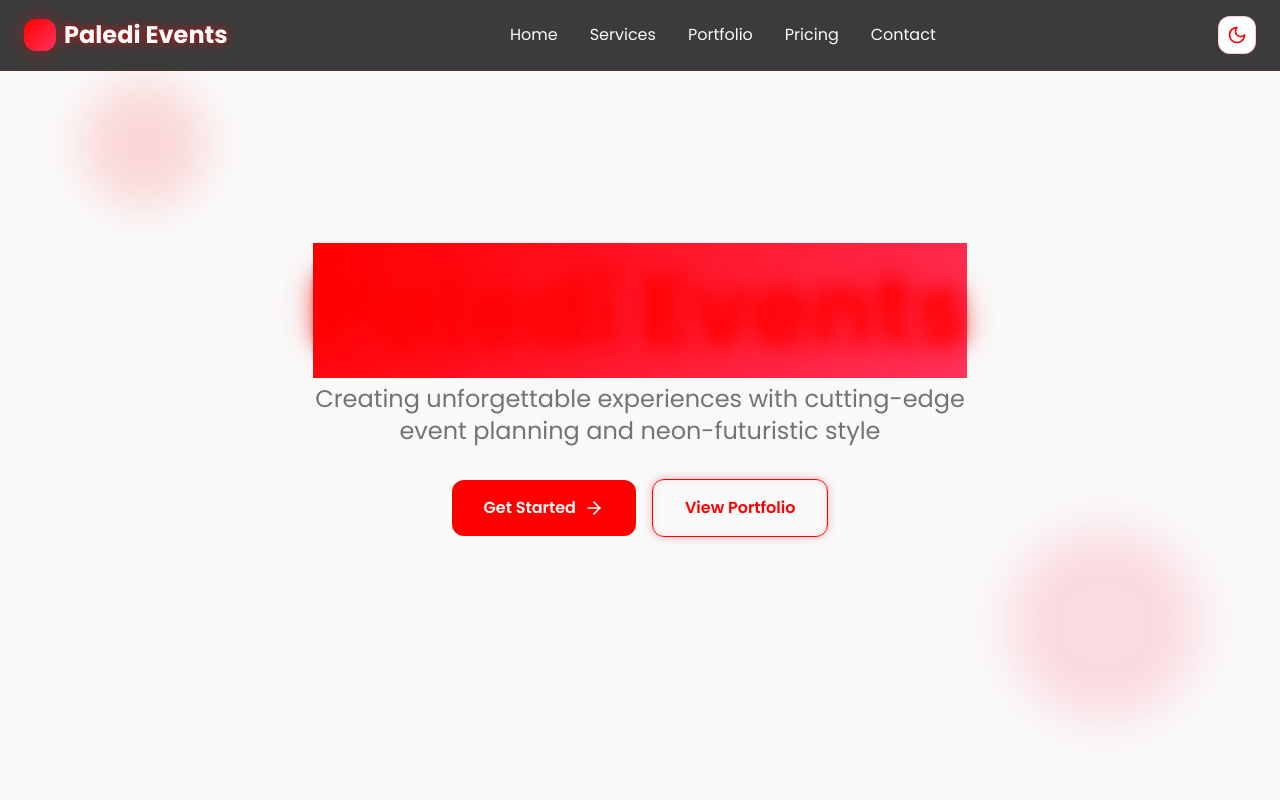
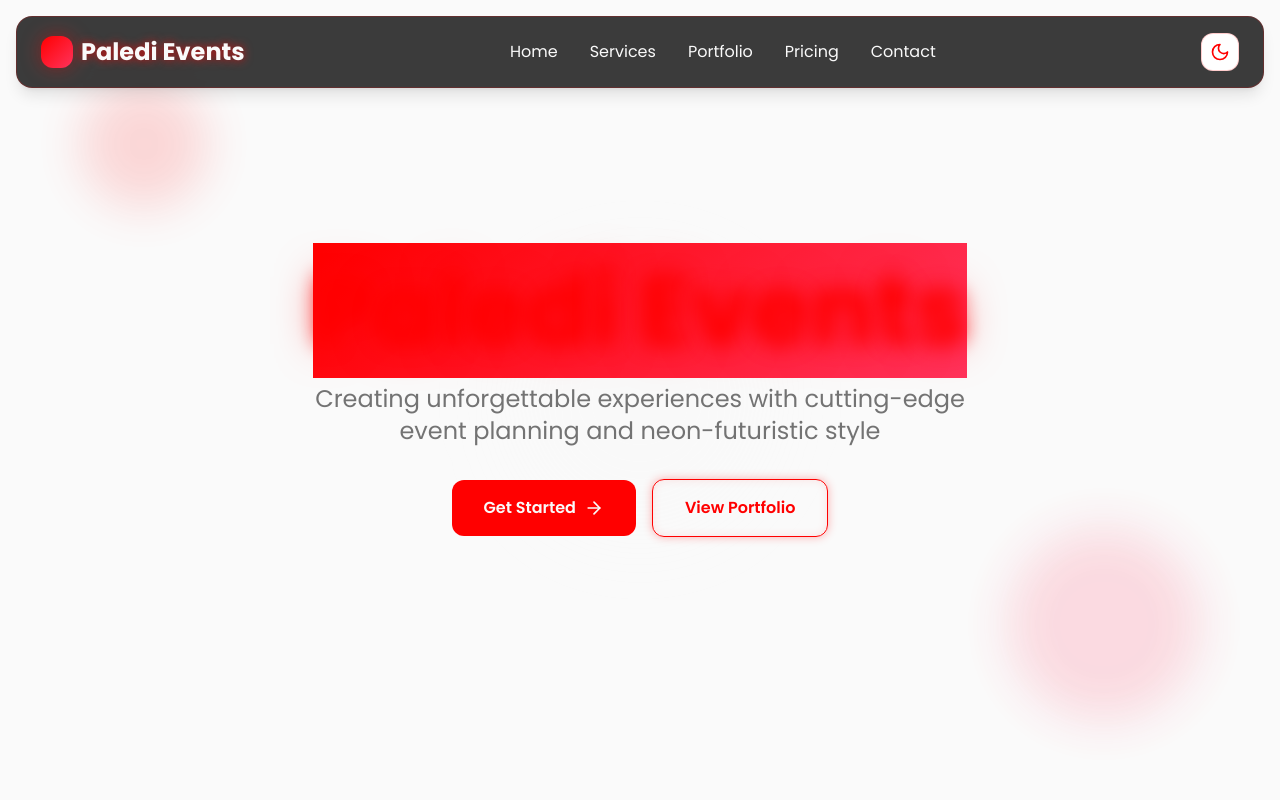
Before and after one commit to BigJohn-dev101/paledi-neon-events, a React (Vite) app: page / in a window 1280 px wide. Shown: the top 800 px of the page. Built offline with nearby package versions, Linux system fonts and the light colour scheme.

Commit message:
Add floating nav section
Add rounded corners and margins to the nav section to give it a floating appearance.

```diff
--- a/src/components/Navbar.tsx
+++ b/src/components/Navbar.tsx
@@ -2,7 +2,7 @@ import DarkModeToggle from './DarkModeToggle';
 
 const Navbar = () => {
   return (
-    <nav className="fixed top-0 w-full z-50 bg-foreground/90 backdrop-blur-lg border-b border-primary/20">
+    <nav className="fixed top-4 left-4 right-4 z-50 bg-foreground/90 backdrop-blur-lg border border-primary/20 rounded-2xl shadow-lg">
       <div className="max-w-7xl mx-auto px-6 py-4">
         <div className="flex items-center justify-between">
           <div className="flex items-center space-x-2">
```
